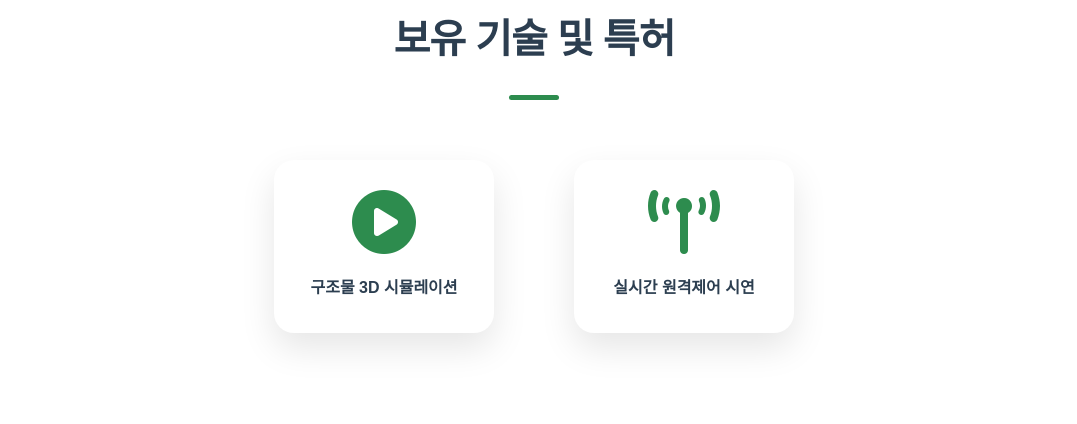
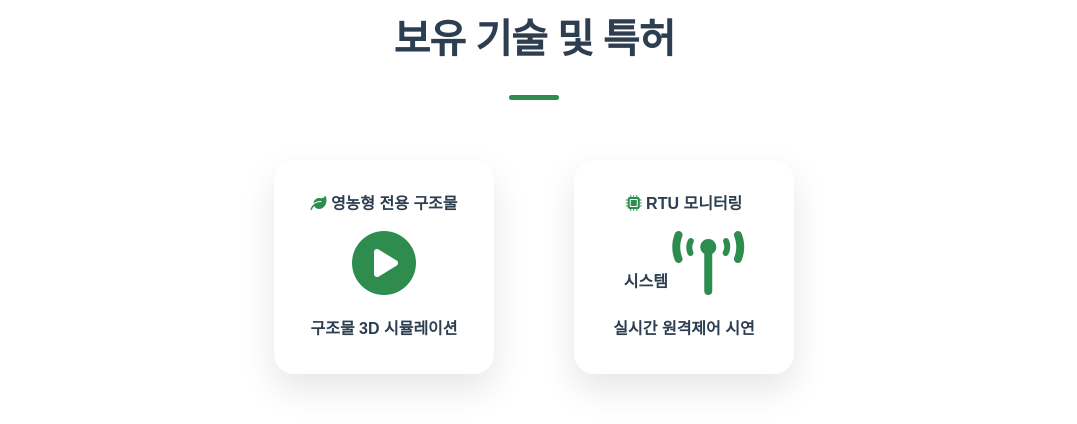
Before and after one commit to bksolar34/bk_solar, a plain HTML site: page index.html in a window 1280 px wide. Shown: the part 2764-3188 px from the top of the page, without its empty margins (106-1183 px from the left). Drawn offline with nearby package versions, Linux system fonts and the light colour scheme; a web font is replaced by a local one.

Commit message:
Add files via upload

```diff
--- a/index.html
+++ b/index.html
@@ -287,10 +287,12 @@
 <section id="tech">
     <h2>보유 기술 및 특허</h2>
     <div class="tech-links">
-        <div onclick="alert('구조물 시뮬레이션 영상을 재생합니다.')">
+        <div onclick="openVideoModal('스마트팜영농형태양광 구조물.mp4')" class="p-4 bg-white rounded-xl shadow-sm border-l-4 border-green-500 cursor-pointer hover:bg-green-50 transition flex justify-between items-center">
+            <span><i class="fas fa-leaf mr-2 text-green-500"></i> <span data-i18n="tech_2">영농형 전용 구조물</span></span>
             <i class="fas fa-play-circle fa-4x"></i><br>구조물 3D 시뮬레이션
         </div>
-        <div onclick="alert('원격제어 시연 영상을 재생합니다.')">
+        <div onclick="openVideoModal('전력원격감시제어 테스트영상.mp4')" class="p-4 bg-white rounded-xl shadow-sm border-l-4 border-yellow-500 cursor-pointer hover:bg-yellow-50 transition flex justify-between items-center">
+            <span><i class="fas fa-microchip mr-2 text-yellow-500"></i> <span data-i18n="tech_3">RTU 모니터링 시스템</span></span>
             <i class="fas fa-broadcast-tower fa-4x"></i><br>실시간 원격제어 시연
         </div>
     </div>
```
